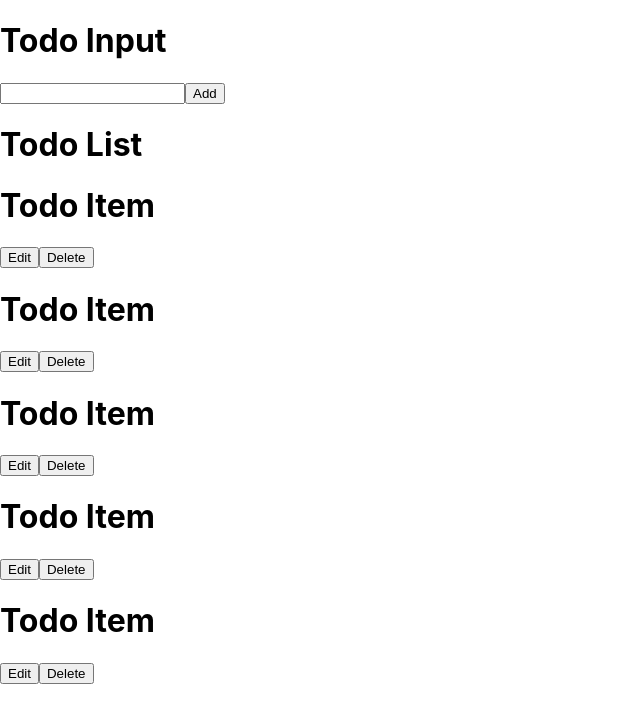
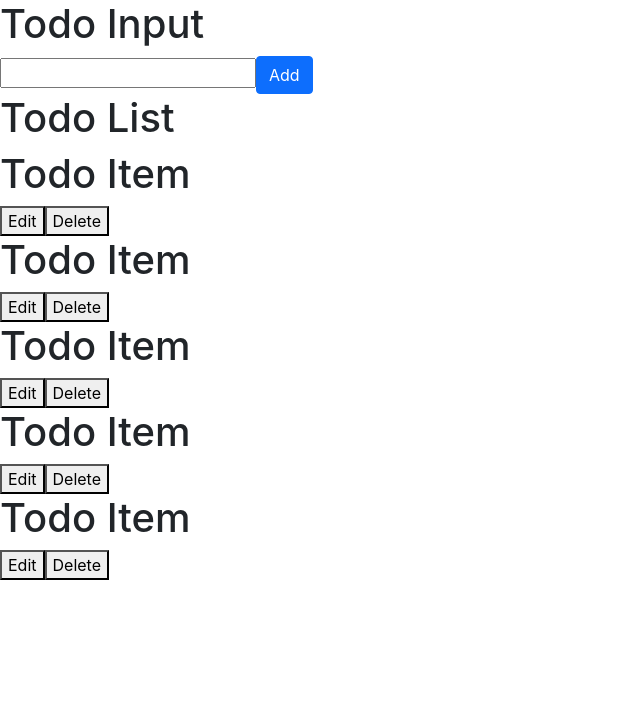
Before and after one commit to jwesa/redux-todo-list, a React (Create React App) app: page / in a window 1280 px wide. Shown: the top 722 px of the page, without its empty margins (0-640 px from the left). Built offline with nearby package versions, Linux system fonts and the light colour scheme.

Commit message:
Installed and imported Bootstrap

```diff
--- a/package.json
+++ b/package.json
@@ -6,9 +6,14 @@
     "@testing-library/jest-dom": "^5.16.1",
     "@testing-library/react": "^12.1.2",
     "@testing-library/user-event": "^13.5.0",
+    "bootstrap": "^5.1.3",
+    "eslint": "^8.7.0",
+    "prettier": "^2.5.1",
     "react": "^17.0.2",
     "react-dom": "^17.0.2",
+    "react-redux": "^7.2.6",
     "react-scripts": "5.0.0",
+    "redux": "^4.1.2",
     "web-vitals": "^2.1.4"
   },
   "scripts": {
--- a/src/components/TodoInput.js
+++ b/src/components/TodoInput.js
@@ -1,3 +1,4 @@
+/* eslint-disable jsx-quotes */
 import React from "react";
 
 function TodoInput() {
@@ -5,7 +6,7 @@ function TodoInput() {
 		<div>
 			<h1>Todo Input</h1>
 			<input type="text" />
-			<button>Add</button>
+			<button className="btn btn-primary">Add</button>
 		</div>
 	)
 }
--- a/src/index.js
+++ b/src/index.js
@@ -4,6 +4,8 @@ import ReactDOM from 'react-dom';
 import App from './containers/App';
 
 import registerServiceWorker from './registerServiceWorker'
+
+import 'bootstrap/dist/css/bootstrap.min.css';
 
 import './index.css';
 
```
Also changed, not shown: 1 other file (tests, documents, lock files or other folders).
